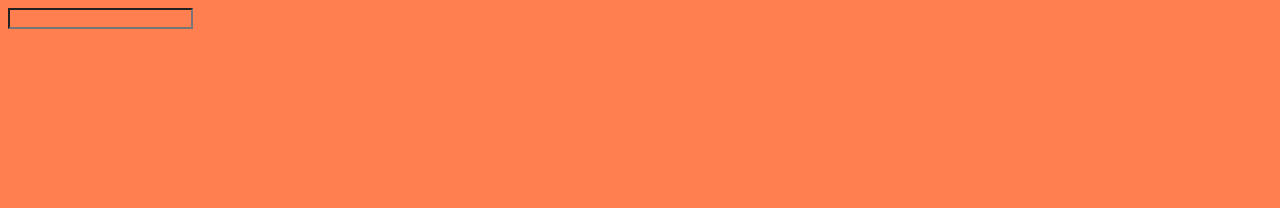
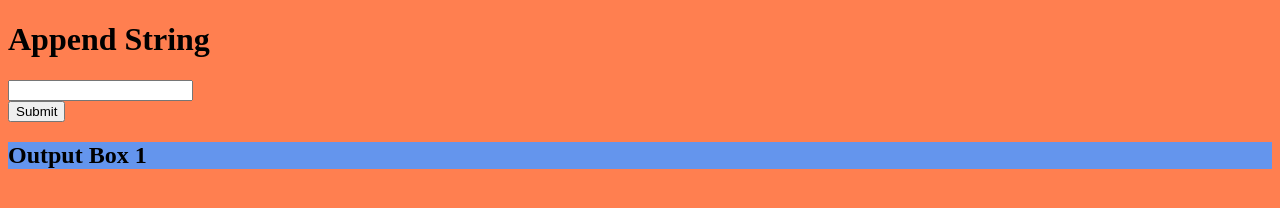
Before and after one commit to AndrewCarter04/HTMLTesting, a plain HTML site: page index.html in a window 1280 px wide. Drawn offline with Linux system fonts and the light colour scheme.

Commit message:
Add append feature

```diff
--- a/index.html
+++ b/index.html
@@ -11,7 +11,14 @@ Copyright (c) 2023 Andrew Carter. All rights reserved.
 
     <body>
         <div id="divTesting1">
-            <input type="text" id="text1" onclick="updateText1();"></input>
+            <h1>Append String</h1>
+            <input type="text" id="text1" class="testing1"></input>
+            <br>
+            <input type="button" id="button1" class="testing1" value="Submit" onclick="submitButton1();"></input>
+            <div id="divTesting1Outputs" class="outputDivs">
+                <h2>Output Box 1</h2>
+                <h3 id="outputText1"></h3>
+            </div>
         </div>
     </body>
 </html>
--- a/scripts.js
+++ b/scripts.js
@@ -2,7 +2,15 @@
 Copyright (c) 2023 Andrew Carter. All rights reserved.
 */
 
-function updateText1() {
-    var text = document.getElementById("text1").value;
-    alert(text);
+function submitButton1() {
+
+    var div = document.getElementById("divTesting1");
+    var text = div.querySelector("#text1").value;
+
+    var outputText = div.querySelector("#outputText1");
+
+    outputText.innerHTML += text;
+
+    div.querySelector("#text1").value = "";
+
 }
--- a/styles.css
+++ b/styles.css
@@ -2,6 +2,10 @@
 Copyright (c) 2023 Andrew Carter. All rights reserved.
 */
 
-* {
+body {
     background-color: coral;
 }
+
+.outputDivs {
+    background-color: cornflowerblue;
+}
```
